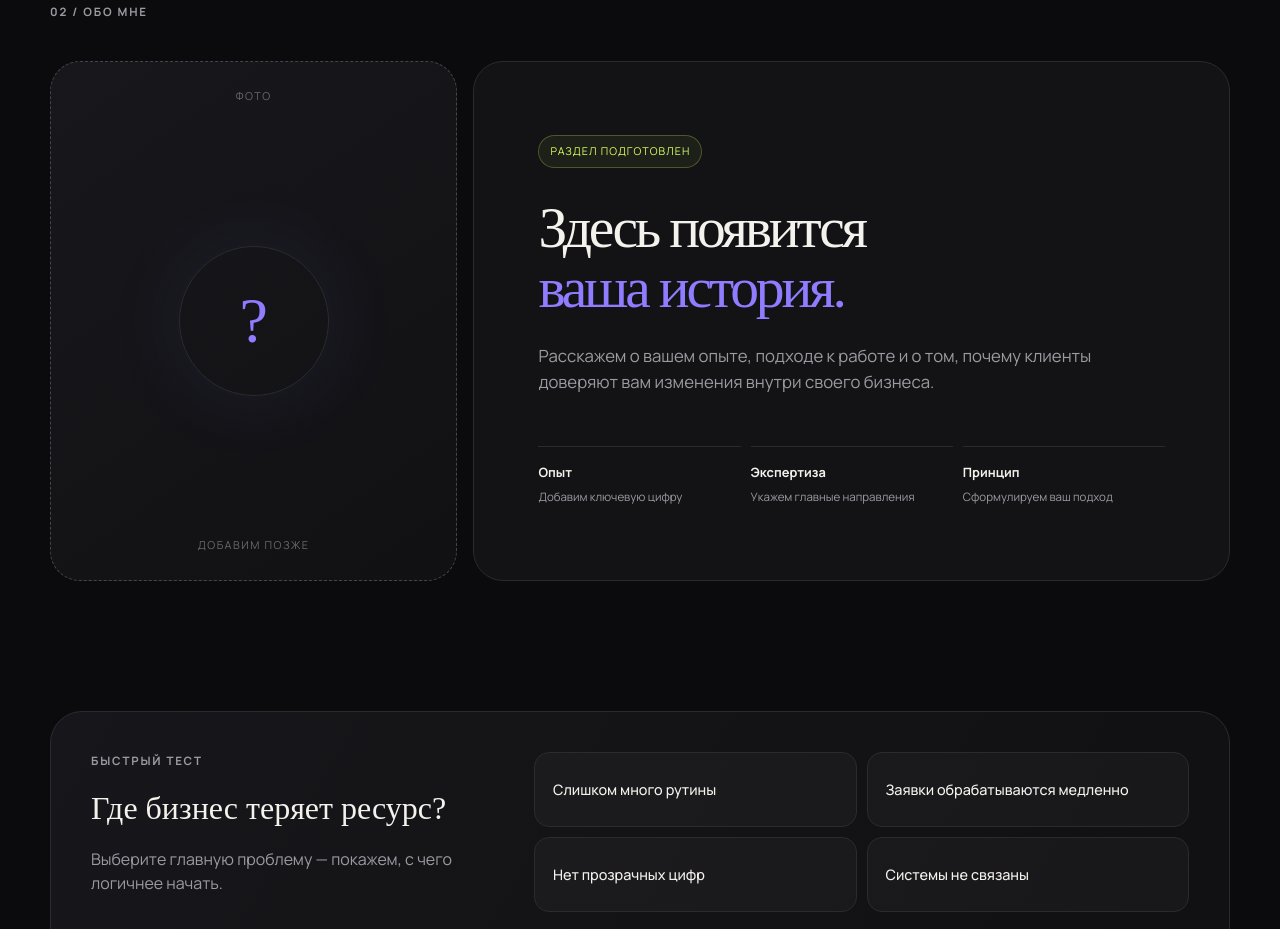
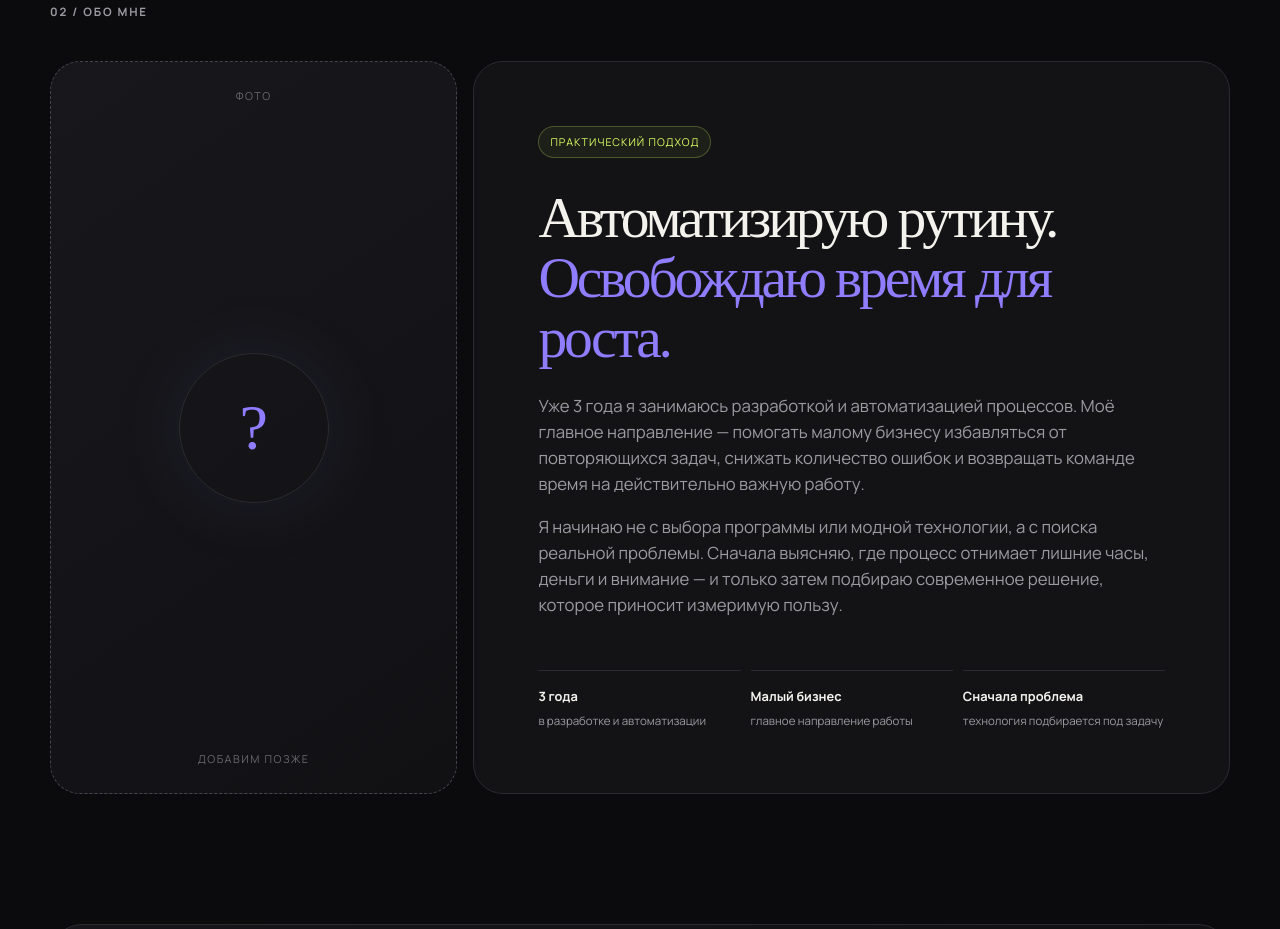
Before and after one commit to valaevdaniil565-ops/bottgai, a website: page public/index.html in a window 1280 px wide. Shown: the part 1636-2565 px from the top of the page. Drawn offline with Linux system fonts and the light colour scheme; a web font is replaced by a local one.

Commit message:
Update founder experience and approach

```diff
--- a/public/index.html
+++ b/public/index.html
@@ -67,13 +67,14 @@
           <span>ФОТО</span><div class="portrait-mark">?</div><small>Добавим позже</small>
         </div>
         <div class="about-copy reveal" data-delay="100">
-          <span class="coming-badge">Раздел подготовлен</span>
-          <h2>Здесь появится<br><em>ваша история.</em></h2>
-          <p>Расскажем о вашем опыте, подходе к работе и о том, почему клиенты доверяют вам изменения внутри своего бизнеса.</p>
+          <span class="coming-badge">Практический подход</span>
+          <h2>Автоматизирую рутину.<br><em>Освобождаю время для роста.</em></h2>
+          <p>Уже 3 года я занимаюсь разработкой и автоматизацией процессов. Моё главное направление — помогать малому бизнесу избавляться от повторяющихся задач, снижать количество ошибок и возвращать команде время на действительно важную работу.</p>
+          <p>Я начинаю не с выбора программы или модной технологии, а с поиска реальной проблемы. Сначала выясняю, где процесс отнимает лишние часы, деньги и внимание — и только затем подбираю современное решение, которое приносит измеримую пользу.</p>
           <div class="about-facts">
-            <div><strong>Опыт</strong><span>Добавим ключевую цифру</span></div>
-            <div><strong>Экспертиза</strong><span>Укажем главные направления</span></div>
-            <div><strong>Принцип</strong><span>Сформулируем ваш подход</span></div>
+            <div><strong>3 года</strong><span>в разработке и автоматизации</span></div>
+            <div><strong>Малый бизнес</strong><span>главное направление работы</span></div>
+            <div><strong>Сначала проблема</strong><span>технология подбирается под задачу</span></div>
           </div>
         </div>
       </div>
```
